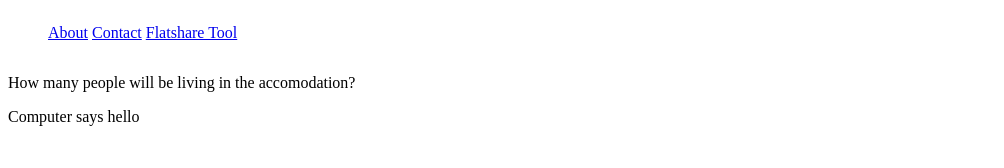
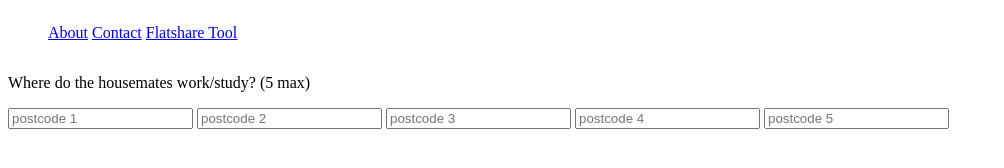
Before and after one commit to robt1019/flatshare_location_tool, a website: page index.html in a window 1280 px wide. Shown: the whole page, without its empty margins (0-1004 px from the left). Drawn offline with nearby package versions, Linux system fonts and the light colour scheme; some packages are replaced by stand-ins of ours.

Commit message:
changed interface

```diff
--- a/components/home/HomeCtrl.js
+++ b/components/home/HomeCtrl.js
@@ -1,6 +1,5 @@
 angular.module('flt.home').controller('HomeCtrl', ['$scope',
   function($scope) {
-    $scope.hello = 'hello';
-    console.log('hello');
+
   }
 ]);
--- a/components/home/homeView.html
+++ b/components/home/homeView.html
@@ -1,4 +1,8 @@
 <form>
-    <p>How many people will be living in the accomodation?</p>
-    <p>Computer says {{hello}}</p>
+    <p>Where do the housemates work/study? (5 max)</p>
+    <input type="text" name="housemate1" placeholder="postcode 1">
+    <input type="text" name="housemate2" placeholder="postcode 2">
+    <input type="text" name="housemate3" placeholder="postcode 3">
+    <input type="text" name="housemate4" placeholder="postcode 4">
+    <input type="text" name="housemate5" placeholder="postcode 5">
 </form>
```
